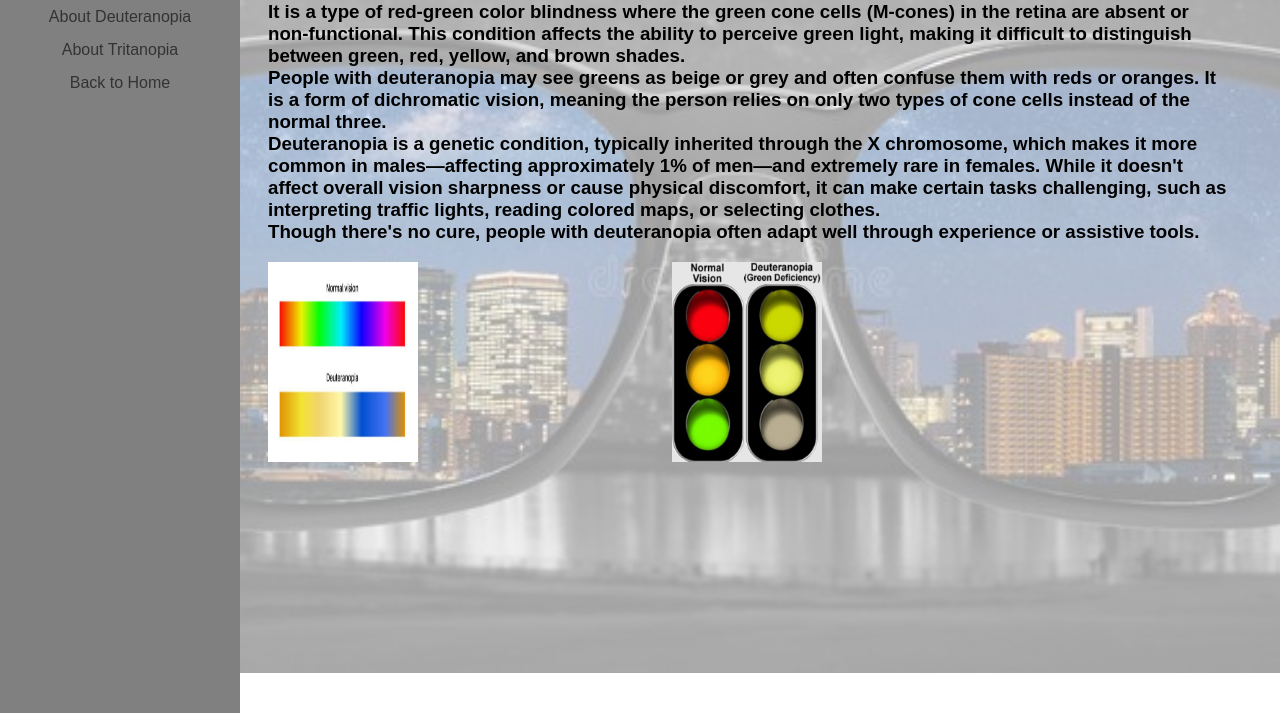
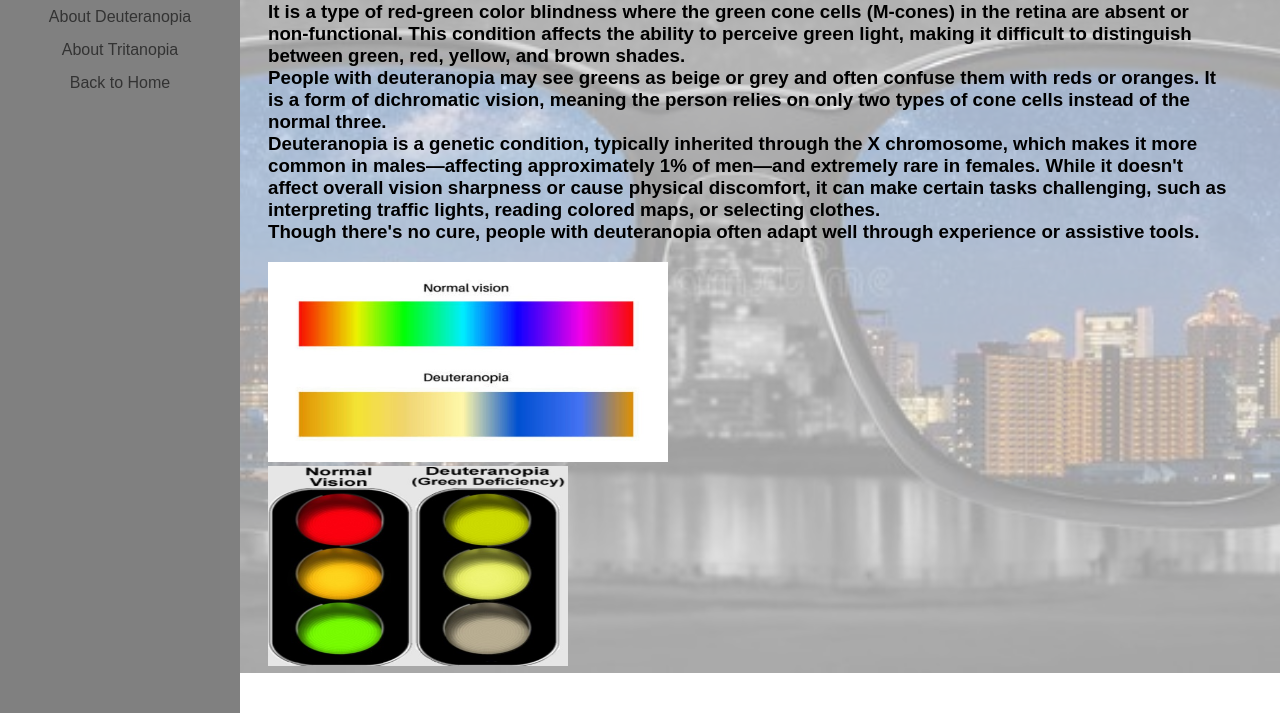
Before and after one commit to divyanshualso/color-blind-correction, a plain HTML site: page deuteranopia.html in a window 1280 px wide. Shown: the part 127-845 px from the top of the page. Before the commit the page ends 800 px from the top, so only its background shows below. Drawn offline with Linux system fonts and the light colour scheme.

Commit message:
Update deuteranopia.html

```diff
--- a/deuteranopia.html
+++ b/deuteranopia.html
@@ -23,8 +23,8 @@
 
       <h3>It is a type of red-green color blindness where the green cone cells (M-cones) in the retina are absent or non-functional. This condition affects the ability to perceive green light, making it difficult to distinguish between green, red, yellow, and brown shades.<br> People with deuteranopia may see greens as beige or grey and often confuse them with reds or oranges. It is a form of dichromatic vision, meaning the person relies on only two types of cone cells instead of the normal three.<br> Deuteranopia is a genetic condition, typically inherited through the X chromosome, which makes it more common in males—affecting approximately 1% of men—and extremely rare in females. While it doesn't affect overall vision sharpness or cause physical discomfort, it can make certain tasks challenging, such as interpreting traffic lights, reading colored maps, or selecting clothes.<br> Though there's no cure, people with deuteranopia often adapt well through experience or assistive tools.<br>
 </h3>
-      <img src="deuteranopia.jpeg.jpg" alt="deuteranopia1 image" width="150px" height="200px" style="margin-right:250px;">
-      <img src="deuteranopia2.jpeg.jpg" alt="deuteranopia2 image" width="150px" height="200px">
+      <img src="deuteranopia.jpeg.jpg" alt="deuteranopia1 image" width="400px" height="200px" style="margin-right:300px;">
+      <img src="deuteranopia2.jpeg.jpg" alt="deuteranopia2 image" width="300px" height="200px">
     </div>
   </main>
 </body>
```
